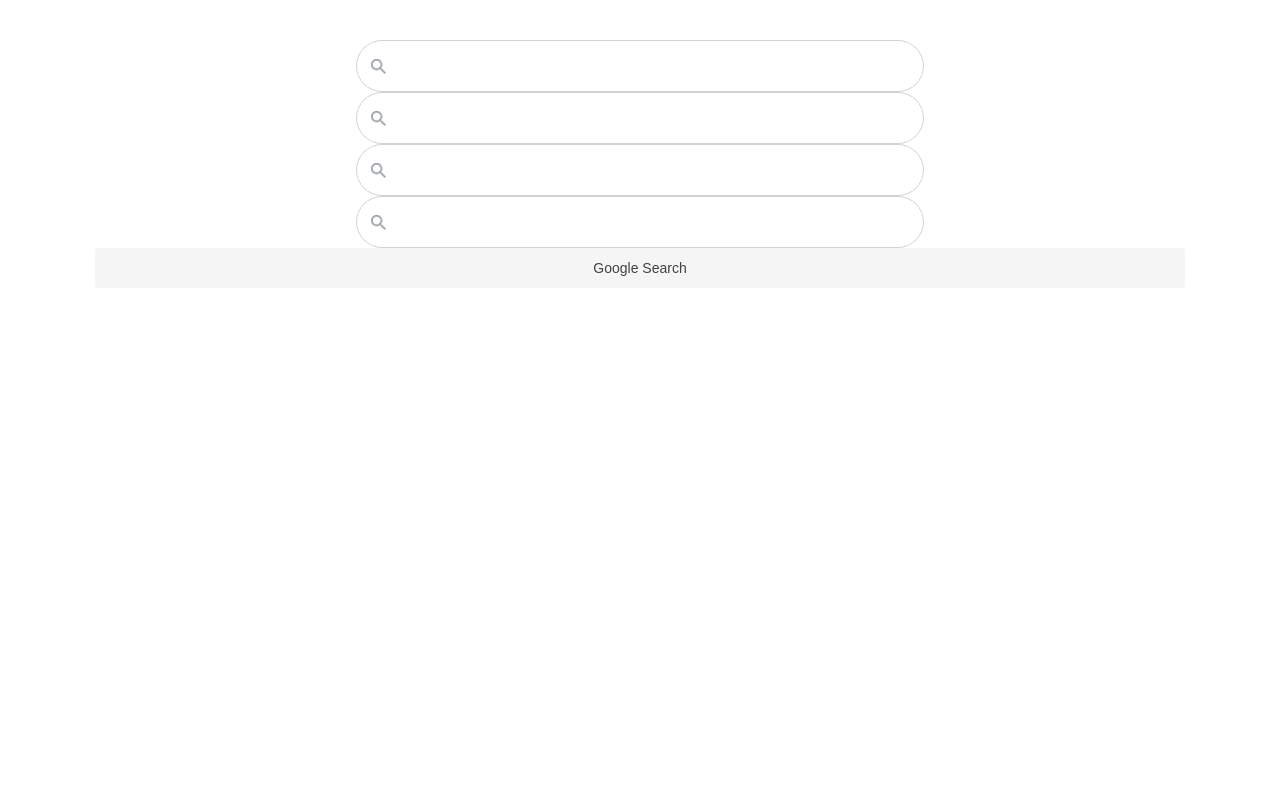
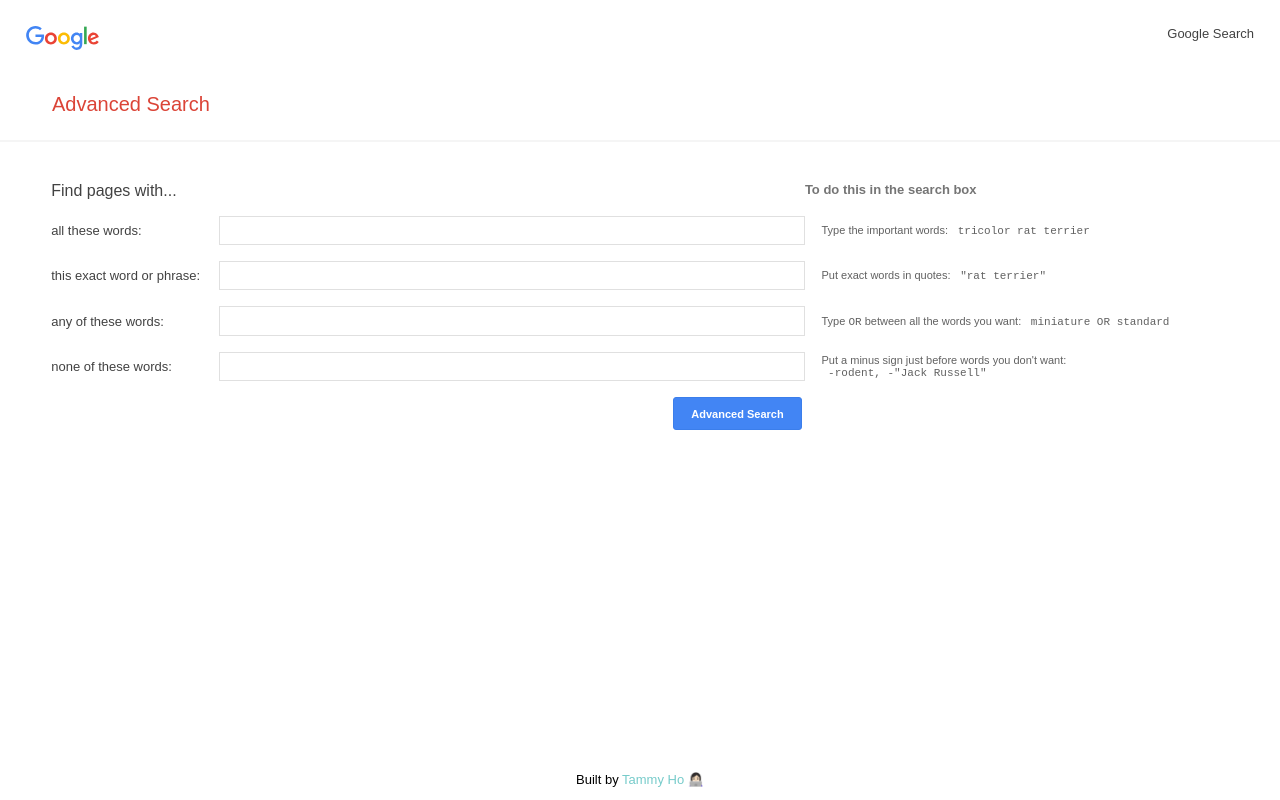
Before and after one commit to tammyh0/google-search, a plain HTML site: page advanced_search.html in a window 1280 px wide. Drawn offline with Linux system fonts and the light colour scheme.

Commit message:
Finish building search engines

```diff
--- a/advanced_search.html
+++ b/advanced_search.html
@@ -6,15 +6,49 @@
         <meta name="viewport" content="width=device-width, initial-scale=1.0">
         <title>Advanced Search</title>
     </head>
-    <body class="advanced-search container">
-        <div>
+    <body>
+        <div class="advanced-search">
+          <nav class="container">
+            <a class="image" href="index.html">
+              <img src="google-logo.svg" alt="Google logo">
+            </a>
+            <a href="index.html">Google Search</a>
+          </nav>
+          <h1>Advanced Search</h1>
+          <hr>
           <form action="https://google.com/search">
-            <input type="text" name="as_q">
-            <input type="text" name="as_epq">
-            <input type="text" name="as_oq">
-            <input type="text" name="as_eq">
-            <input type="submit" value="Google Search">
+            <div class="section-titles">
+              <p class="title-1">Find pages with...</p>
+              <p class="title-2">To do this in the search box</p>
+            </div>
+            <div class="advanced-search-inputs">
+              <div class="input-row">
+                <p class="input-row-text-1">all these words:</p>
+                <input type="text" name="as_q" autocomplete="off">
+                <p class="input-row-text-2">Type the important words: <samp>&nbsp;tricolor rat terrier</samp></p>
+              </div>
+              <div class="input-row">
+                <p class="input-row-text-1">this exact word or phrase:</p>
+                <input type="text" name="as_epq" autocomplete="off">
+                <p class="input-row-text-2">Put exact words in quotes: <samp>&nbsp;"rat terrier"</samp></p>
+              </div>
+              <div class="input-row">
+                <p class="input-row-text-1">any of these words:</p>
+                <input type="text" name="as_oq" autocomplete="off">
+                <p class="input-row-text-2">Type <samp>OR</samp> between all the words you want: <samp>&nbsp;miniature OR standard</samp></p>
+              </div>
+              <div class="input-row">
+                <p class="input-row-text-1">none of these words:</p>
+                <input type="text" name="as_eq" autocomplete="off">
+                <p class="input-row-text-2">Put a minus sign just before words you don't want: <br><samp>&nbsp;-rodent, -"Jack Russell"</samp></p>
+              </div>
+
+              <input type="submit" value="Advanced Search">
+            </div>
           </form>
         </div>
+        <footer>
+          Built by <a href="https://github.com/tammyh0/google-search" target="_blank">Tammy Ho 👩🏻‍💻</a>
+        </footer>
     </body>
 </html>
--- a/styles.css
+++ b/styles.css
@@ -27,6 +27,18 @@ a {
   margin: 2em 4.4em;
 }
 
+footer {
+  font-size: 1.3rem;
+  position:absolute;
+  bottom: 1em;
+  text-align: center;
+  width: 100%;
+}
+
+footer a {
+  color: #76CBCA;
+}
+
 /***** MAIN SEARCH *****/
 
 nav {
@@ -35,7 +47,8 @@ nav {
   justify-content: flex-end;
 }
 
-nav a {
+.main-search nav a,
+.image-search nav a {
   margin-left: 1.4em;
 }
 
@@ -43,7 +56,8 @@ nav a:hover {
   text-decoration: underline;
 }
 
-form {
+.main-search form,
+.image-search form {
   color: #616161;
   display: flex;
   flex-direction: column;
@@ -55,7 +69,8 @@ img {
   width: 28%;
 }
 
-input[type=text] {
+.main-search input[type=text],
+.image-search input[type=text] {
   border-radius: 100px;
   border-color: lightgray;
   border-style: solid;
@@ -73,7 +88,8 @@ input[type=text] {
   padding-left: 40px;
 }
 
-input[type=text]:hover {
+.main-search input[type=text]:hover,
+.image-search input[type=text]:hover {
   border-color: transparent;
   box-shadow: 0 1px 6px #BDBDBD;
 }
@@ -84,7 +100,8 @@ input[type=text]:hover {
   justify-content: center;
 }
 
-input[type=submit] {
+.main-search input[type=submit],
+.image-search input[type=submit] {
   border: 1.6px solid #F5F5F5;
   border-radius: 3px;
   background-color: #F5F5F5;
@@ -94,7 +111,8 @@ input[type=submit] {
   padding: 0.8em 1.2em;
 }
 
-input[type=submit]:hover {
+.main-search input[type=submit]:hover,
+.image-search input[type=submit]:hover {
   border-color: #E0E0E0;
   cursor: pointer;
   box-shadow: 0 1px 1px #E0E0E0;
@@ -107,3 +125,107 @@ input[type=submit]:hover {
 }
 
 /***** ADVANCED SEARCH *****/
+
+.advanced-search .container {
+  margin: 2em 2em;
+}
+
+.advanced-search nav {
+  justify-content: space-between;
+}
+
+.advanced-search a {
+  text-align: end;
+  width: 10em;
+}
+
+.advanced-search .image {
+  text-align: start;
+  width: 20em;
+}
+
+h1 {
+  color: #DB4437;
+  font-weight: 500;
+  margin-top: 2em;
+  margin-left: 2.6em;
+}
+
+hr {
+  border: 1px solid #F5F5F5;
+  margin-top: 2.4em;
+ }
+
+ .advanced-search form {
+   margin: auto;
+   margin-top: 4em;
+   width: 92%;
+ }
+
+ .section-titles {
+   display: flex;
+   justify-content: space-between;
+ }
+
+ .section-titles p {
+   width: 36%;
+ }
+
+ .title-1 {
+   color: #424242;
+   font-size: 1.6rem;
+ }
+
+ .title-2 {
+   color: #757575;
+   font-size: 1.3rem;
+   font-weight: 600;
+ }
+
+ .input-row {
+  align-items: center;
+  display: flex;
+  justify-content: space-between;
+  margin: 1.6em 0;
+ }
+
+ .input-row-text-1 {
+  color: #424242;
+  font-size: 1.3rem;
+  margin-right: 1.2em;
+  width: 25%;
+ }
+
+ .advanced-search-inputs input {
+  border: 1.6px solid #E0E0E0;
+  border-radius: 0;
+  height: 2.2em;
+  width: 95%;
+ }
+
+ .input-row-text-2 {
+  color: #616161;
+  font-size: 1.1rem;
+  margin-left: 1.5em;
+  width: 67%;
+ }
+
+ .advanced-search input[type=text] {
+   padding: 0 0.6em;
+ }
+
+ .advanced-search input[type=submit] {
+   background-color: #4285F4;
+   border-radius: 3px;
+   border-color: #3b7eeb;
+   color: white;
+   font-size: 1.1rem;
+   font-weight: 600;
+   height: 3em;
+   width: 11%;
+   margin-left: 56.5em;
+ }
+
+ .advanced-search input[type=submit]:hover {
+  background-color: #3b7eeb;
+ }
```
Also changed, not shown: image_search.html (+3 -0 lines), index.html (+2 -3 lines), google-logo.svg (added).
